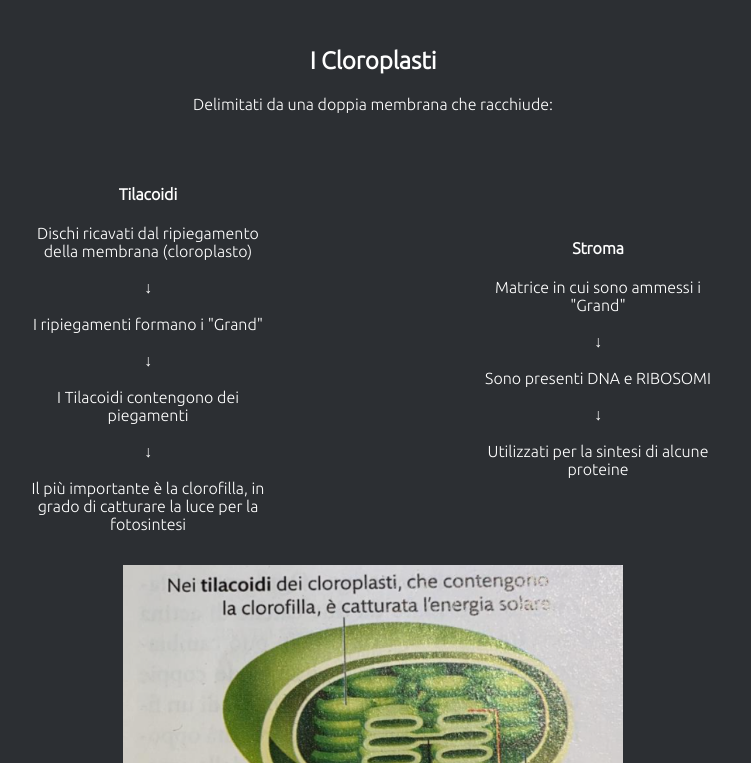
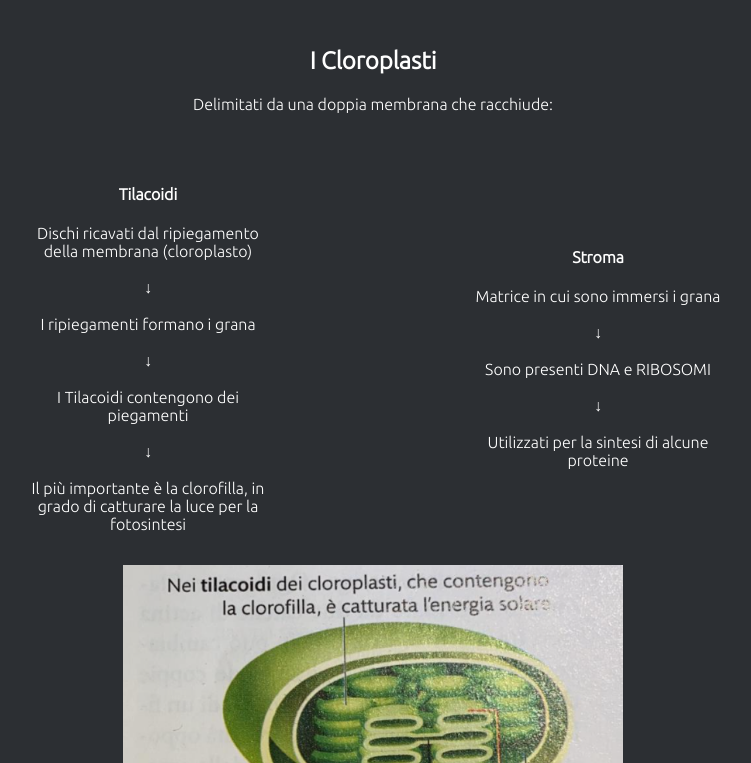
Before and after one commit to ssebastianoo/cellula, a plain HTML site: page index.html in a window 1280 px wide. Shown: the part 1981-2744 px from the top of the page, without its empty margins (267-1018 px from the left). Drawn offline with Linux system fonts and the light colour scheme.

Commit message:
evidemente era grana e non grand

```diff
--- a/index.html
+++ b/index.html
@@ -27,7 +27,7 @@
         <p>Apparato di Golgi</p>
         <p>Citoscheletro</p>
       </div>
-      <p class="arrow">&#8595;<br><br>Condividono con gli animali<br><br>&#8595;<br></p>
+      <p class="arrow">&#8595;<br><br>Condividono con quella animale<br><br>&#8595;<br></p>
       <div class="items">
         <p>Parete Cellulare</p>
         <p>Cloroplasti</p>
@@ -93,7 +93,7 @@
           <p>
             Dischi ricavati dal ripiegamento della membrana (cloroplasto)
             <br><br>&#8595;<br><br>
-            I ripiegamenti formano i "Grand"
+            I ripiegamenti formano i grana
             <br><br>&#8595;<br><br>
             I Tilacoidi contengono dei piegamenti
             <br><br>&#8595;<br><br>
@@ -103,7 +103,7 @@
         <div class="elemento-cloroplasti">
           <h4>Stroma</h4>
           <p>
-            Matrice in cui sono ammessi i "Grand"
+            Matrice in cui sono immersi i grana
             <br><br>&#8595;<br><br>
             Sono presenti DNA e RIBOSOMI
             <br><br>&#8595;<br><br>
```
